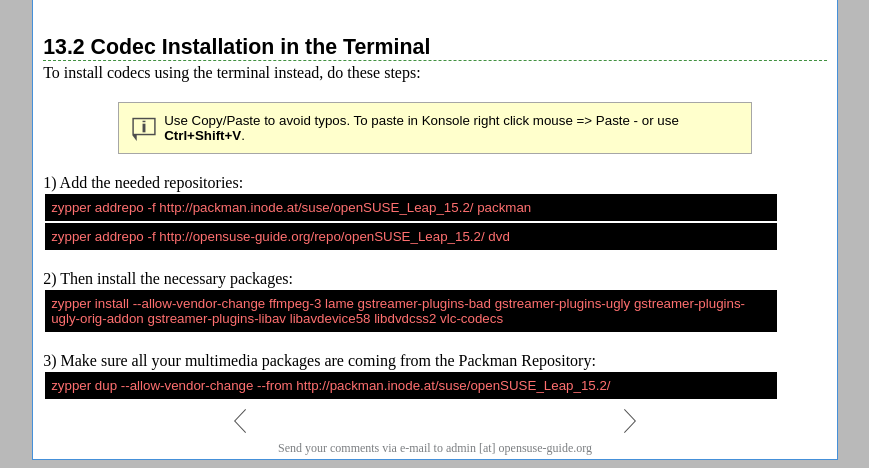
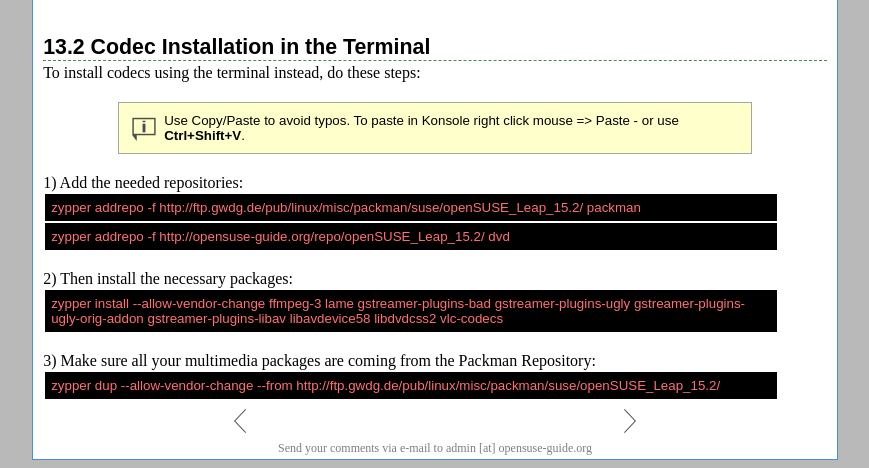
Before and after one commit to cb400f/opensuse-guide.org, a PHP site: page /codecs.php in a window 1280 px wide. Shown: the part 1060-1528 px from the top of the page, without its empty margins (216-1085 px from the left). Run offline with PHP 8.4, Linux system fonts and the light colour scheme.

Commit message:
(temporarily?) switch Packman mirror

```diff
--- a/codecs.php
+++ b/codecs.php
@@ -64,14 +64,14 @@ To install codecs using the terminal instead, do these steps:<br /><br />
 </div><br />
 
 1) Add the needed repositories:
-<div class="clroot">zypper addrepo -f http://packman.inode.at/suse/openSUSE_Leap_15.2/ packman</div>
+<div class="clroot">zypper addrepo -f http://ftp.gwdg.de/pub/linux/misc/packman/suse/openSUSE_Leap_15.2/ packman</div>
 <div class="clroot">zypper addrepo -f http://opensuse-guide.org/repo/openSUSE_Leap_15.2/ dvd</div><br />
 
 2) Then install the necessary packages:
 <div class="clroot">zypper install --allow-vendor-change ffmpeg-3 lame gstreamer-plugins-bad gstreamer-plugins-ugly gstreamer-plugins-ugly-orig-addon gstreamer-plugins-libav libavdevice58 libdvdcss2 vlc-codecs</div><br />
 
 3) Make sure all your multimedia packages are coming from the Packman Repository:
-<div class="clroot">zypper dup --allow-vendor-change --from http://packman.inode.at/suse/openSUSE_Leap_15.2/</div>
+<div class="clroot">zypper dup --allow-vendor-change --from http://ftp.gwdg.de/pub/linux/misc/packman/suse/openSUSE_Leap_15.2/</div>
 
 
 
--- a/header2.php
+++ b/header2.php
@@ -34,7 +34,7 @@
 
 
 <td align="center" valign="top" style="padding-top: 5px" width="33%">
-<a href="https://github.com/cb400f/opensuse-guide.org/commits/master" class="content-text" target="_blank">Updated: 13 July, 2020</a>
+<a href="https://github.com/cb400f/opensuse-guide.org/commits/master" class="content-text" target="_blank">Updated: 4 March, 2021</a>
 </td>
 
 
--- a/repositories.php
+++ b/repositories.php
@@ -97,13 +97,13 @@ Updating installed packages from one repository to versions from a different rep
 If you wish, you can manage your repositories via a terminal too.<br /><br />
 
 Add a repository with auto-refresh enabled <i>zypper addrepo -f [URL] [Alias]</i>. Example:
-<div class="clroot">zypper addrepo -f http://packman.inode.at/suse/openSUSE_Leap_15.2/ packman</div><br />
+<div class="clroot">zypper addrepo -f http://ftp.gwdg.de/pub/linux/misc/packman/suse/openSUSE_Leap_15.2/ packman</div><br />
 
 Disable a repository <i>zypper modifyrepo -d [URL|Alias]</i>. Example:
 <div class="clroot">zypper modifyrepo -d Packman</div><br />
 
 Remove a repository <i>zypper removerepo [URL|Alias]</i>. Example:
-<div class="clroot">zypper removerepo http://packman.inode.at/suse/openSUSE_Leap_15.2/</div><br />
+<div class="clroot">zypper removerepo http://ftp.gwdg.de/pub/linux/misc/packman/suse/openSUSE_Leap_15.2/</div><br />
 
 List configured repositories, showing  details (priorities, URL, etc.):
 <div class="cl">zypper repos -d</div><br />
```
